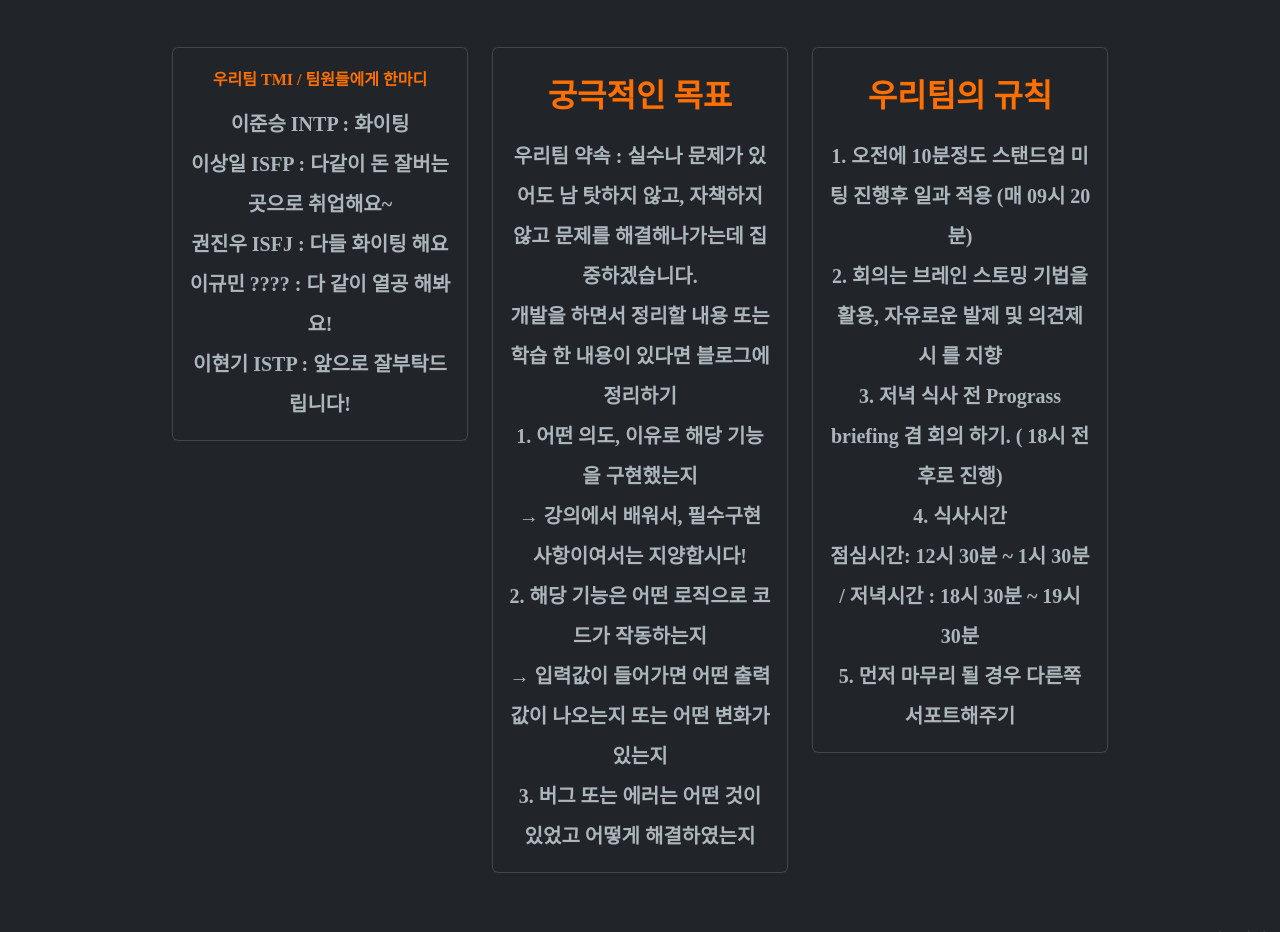
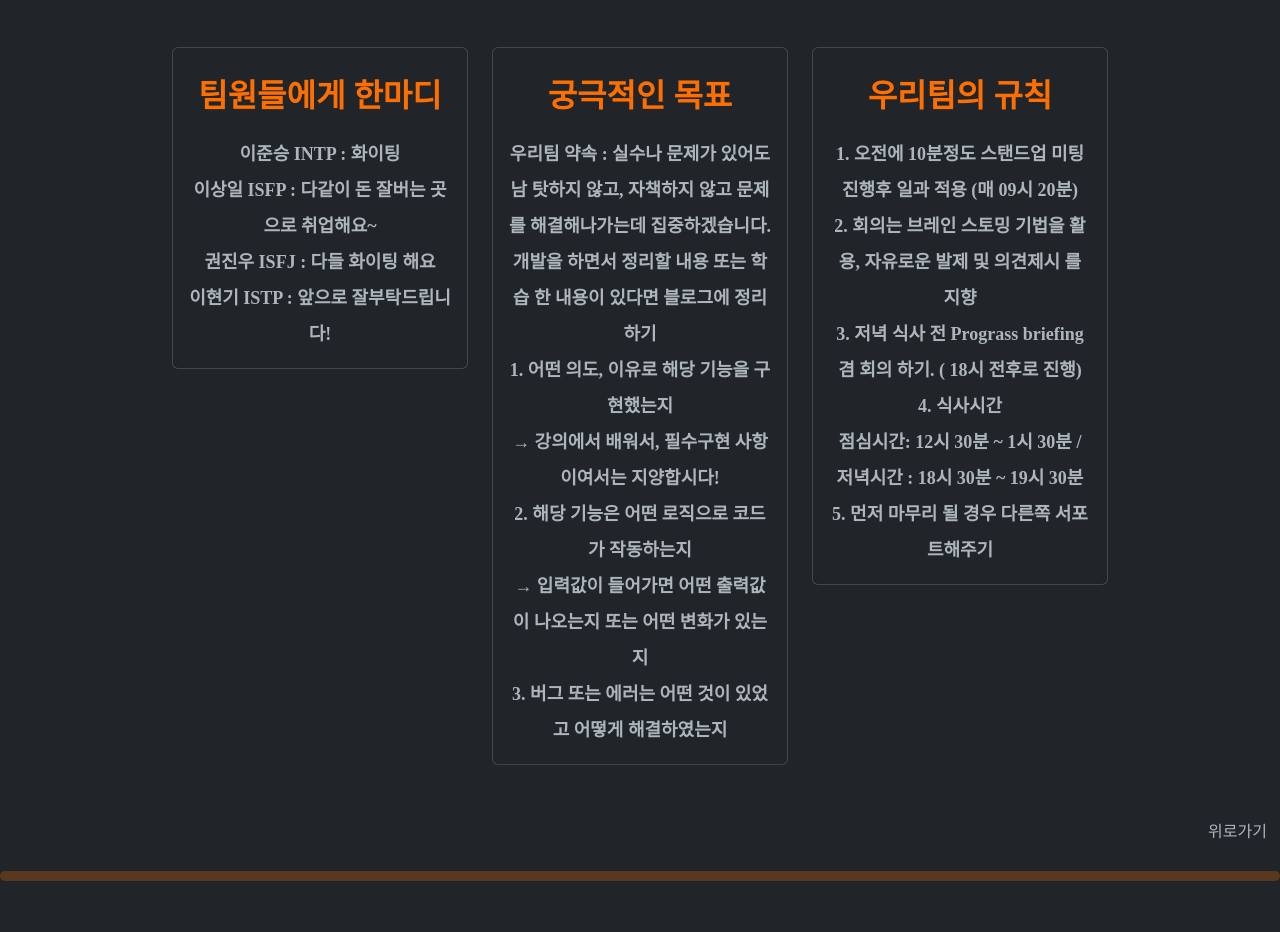
Before and after one commit to DarkestTiger/300-team, a Flask app: page / in a window 1280 px wide. Shown: the part 2163-3095 px from the top of the page. Run offline with Flask 3, Linux system fonts and the light colour scheme; data that the repository does not hold is empty.

Commit message:
조원 변경으로 이규민 팀원 관련 정보 주석처리

```diff
--- a/app.py
+++ b/app.py
@@ -78,16 +78,16 @@ member_datas = {
         'mbti': 'ISTP',
         'tmi': '헬스케어 잘알 계시면 연락바랍니다. 1조 화이팅!'
     },
-    3: {
-        'img_url': '../static/image/이규민.jpg',
-        'blog_url': 'https://blog.naver.com/verty9045',
-        'name': '이규민',
-        'introduce': '안녕하세요? 반갑습니다 ~~',
-        'programming_languages': ['html','CSS'],
-        'strength': '부족한점 을 노력으로 채울려고 한다',
-        'mbti': '모름',
-        'tmi': '다 같이 열공 해봐요!'
-    },
+    # 3: {
+    #     'img_url': '../static/image/이규민.jpg',
+    #     'blog_url': 'https://blog.naver.com/verty9045',
+    #     'name': '이규민',
+    #     'introduce': '안녕하세요? 반갑습니다 ~~',
+    #     'programming_languages': ['html','CSS'],
+    #     'strength': '부족한점 을 노력으로 채울려고 한다',
+    #     'mbti': '모름',
+    #     'tmi': '다 같이 열공 해봐요!'
+    # },
     4: {
         'img_url': '../static/image/이상일.jpg',
         'blog_url': 'https://silee-sw.tistory.com/',
--- a/templates/index.html
+++ b/templates/index.html
@@ -23,6 +23,11 @@
         p {
             font-weight: bold;
             font-size: 20px;
+        }
+
+        .card-body p {
+            font-weight: bold;
+            font-size: 18px;
         }
 
         .background-banner {
@@ -251,14 +256,14 @@
         <div class="col">
             <div class="card team-info-col-heighit">
                 <div class="card-body">
-                    <span style="color: #fd6f00">
-                        <h3 class="card-title">우리팀 TMI / 팀원들에게 한마디</h3>
+                    <span style="font-size: 2em; color: #fd6f00">
+                        <h3 class="card-title">팀원들에게 한마디</h3>
                     </span>
                     <p>
                         이준승 INTP : 화이팅<br>
                         이상일 ISFP : 다같이 돈 잘버는 곳으로 취업해요~<br>
                         권진우 ISFJ : 다들 화이팅 해요 <br>
-                        이규민 ???? : 다 같이 열공 해봐요!<br>
+                        <!-- 이규민 ???? : 다 같이 열공 해봐요!<br> -->
                         이현기 ISTP : 앞으로 잘부탁드립니다!<br>
                     </p>
                 </div>
@@ -333,14 +338,14 @@
                     </div>
                 </div>
             </div>
-            <div class="col">
+            <!-- <div class="col">
                 <div class="card border-0">
                     <img id="members3" class="rtan pointer" src="{{ url_for('static', filename='image/이규민.jpg') }}"
                         alt="" data-href="{{url_for('members3')}}">
                     <div class="card-body">
                     </div>
                 </div>
-            </div>
+            </div> -->
             <div class="col">
                 <div class="card border-0">
                     <img id="members4" class="rtan pointer" src="{{ url_for('static', filename='image/이상일.jpg') }}"
```
